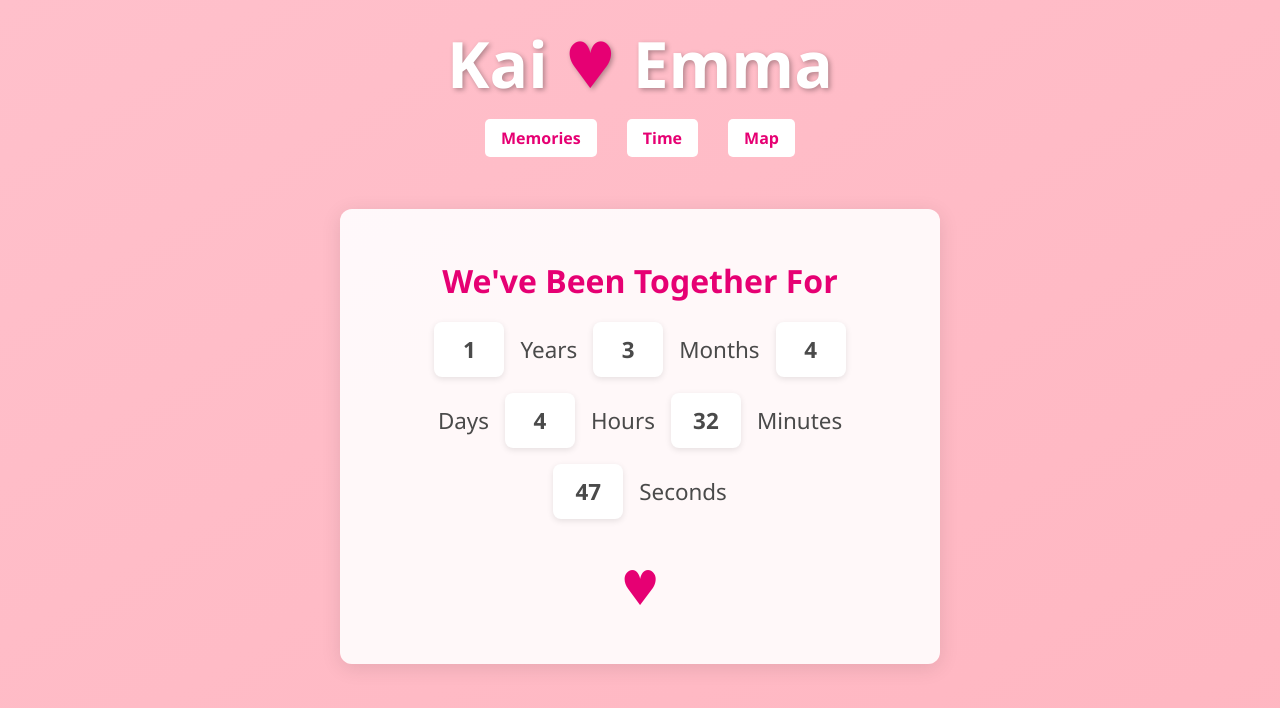
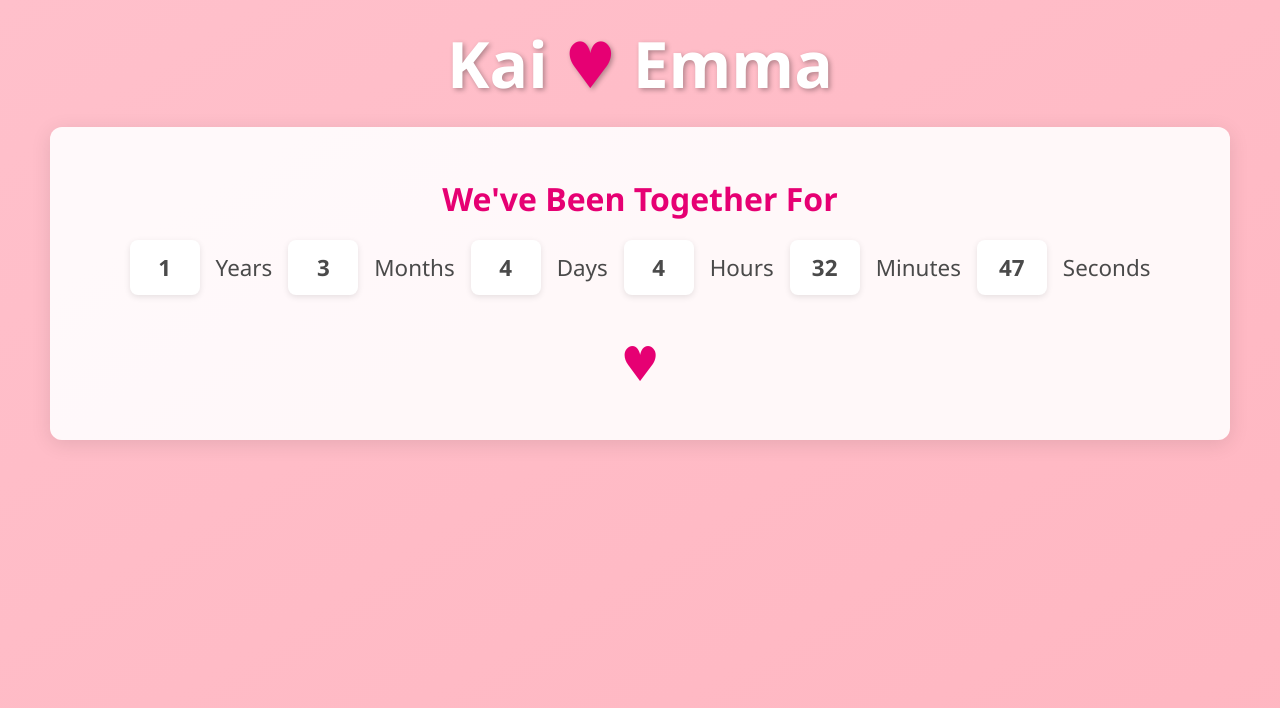
Before and after one commit to KaIWMalcolm/emmaandkai-website, a plain HTML site: page index.html in a window 1280 px wide. Drawn offline with Linux system fonts and the light colour scheme.

Commit message:
Initial commit for our love timer homepage

```diff
--- a/index.html
+++ b/index.html
@@ -1,21 +1,14 @@
 <!DOCTYPE html>
 <html lang="en">
 <head>
-  <meta charset="UTF-8">
+  <meta charset="UTF-8" />
   <title>Our Love Timer</title>
-  <link rel="stylesheet" href="styles.css">
+  <link rel="stylesheet" href="styles.css" />
 </head>
 <body>
-  <!-- Top Header & Nav -->
-  <header class="main-header">
+  <!-- Large Header with Names -->
+  <header class="names-header">
     <h1>Kai <span class="heart-inline">♥</span> Emma</h1>
-    <nav class="top-nav">
-      <ul>
-        <li><a href="memories.html">Memories</a></li>
-        <li><a href="index.html">Time</a></li>
-        <li><a href="map.html">Map</a></li>
-      </ul>
-    </nav>
   </header>
 
   <!-- Timer Box -->
@@ -32,7 +25,6 @@
     <div class="heart">♥</div>
   </div>
 
-  <!-- Your existing script for the timer -->
   <script src="script.js"></script>
 </body>
 </html>
--- a/script.js
+++ b/script.js
@@ -1,6 +1,7 @@
 // Set the date/time you started going out (YYYY-MM-DDTHH:MM:SS)
 const startDate = new Date("2023-11-09T15:30:03");
 
+// Function to calculate the difference in years, months, days, hours, minutes, and seconds
 function getTimeDifference(start, end) {
   let years = end.getFullYear() - start.getFullYear();
   let months = end.getMonth() - start.getMonth();
@@ -9,7 +10,7 @@ function getTimeDifference(start, end) {
   let minutes = end.getMinutes() - start.getMinutes();
   let seconds = end.getSeconds() - start.getSeconds();
 
-  // Adjust seconds/minutes/hours
+  // Adjust seconds, minutes, hours
   if (seconds < 0) {
     seconds += 60;
     minutes--;
@@ -22,13 +23,16 @@ function getTimeDifference(start, end) {
     hours += 24;
     days--;
   }
-  // Adjust days/months
+
+  // Adjust days and months
   if (days < 0) {
-    const prevMonth = new Date(end.getFullYear(), end.getMonth(), 0);
-    days += prevMonth.getDate();
+    // Get the number of days in the previous month
+    let previousMonth = new Date(end.getFullYear(), end.getMonth(), 0);
+    days += previousMonth.getDate();
     months--;
   }
-  // Adjust months/years
+
+  // Adjust months and years
   if (months < 0) {
     months += 12;
     years--;
@@ -41,6 +45,7 @@ function updateTimer() {
   const now = new Date();
   const diff = getTimeDifference(startDate, now);
 
+  // Update HTML elements with the calculated values
   document.getElementById("years").textContent = diff.years;
   document.getElementById("months").textContent = diff.months;
   document.getElementById("days").textContent = diff.days;
@@ -49,5 +54,6 @@ function updateTimer() {
   document.getElementById("seconds").textContent = diff.seconds;
 }
 
+// Update the timer immediately and then every second
 updateTimer();
 setInterval(updateTimer, 1000);
--- a/styles.css
+++ b/styles.css
@@ -5,64 +5,35 @@
     box-sizing: border-box;
   }
 
-  /* BODY */
   body {
     font-family: "Segoe UI", Tahoma, Geneva, Verdana, sans-serif;
     background: linear-gradient(to bottom right, #ffc0cb, #ffb6c1);
     color: #4a4a4a;
+    display: flex;
+    flex-direction: column;
+    align-items: center;
     min-height: 100vh;
   }
 
-  /* HEADER */
-  .main-header {
-    text-align: center;
-    padding: 20px 0;
+  /* Header with Names */
+  .names-header {
+    margin-top: 20px;
+    margin-bottom: 20px;
   }
 
-  .main-header h1 {
+  .names-header h1 {
     font-size: 4rem;
     color: #ffffff;
     text-shadow: 2px 2px 5px rgba(0, 0, 0, 0.3);
   }
 
-  /* Pink heart inline */
-  .heart-inline {
-    color: #e60073;
-  }
-
-  /* NAV BAR */
-  .top-nav ul {
-    list-style: none; /* Remove bullets */
-    display: flex;
-    justify-content: center; /* Center the menu items */
-    gap: 30px;              /* Space between each link */
-    margin-top: 20px;
-  }
-
-  .top-nav a {
-    text-decoration: none;
-    color: #e60073;          /* Pink text for normal state */
-    background-color: #fff;  /* White background for contrast */
-    padding: 8px 16px;
-    border-radius: 5px;
-    font-weight: bold;
-    transition: 0.3s;
-  }
-
-  .top-nav a:hover {
-    background-color: #e60073;  /* Flip to pink background */
-    color: #fff;                /* White text on hover */
-  }
-
-  /* TIMER CONTAINER */
+  /* Timer Container Box */
   .timer-container {
     background-color: rgba(255, 255, 255, 0.9);
     border-radius: 12px;
     padding: 50px 80px;
     text-align: center;
     box-shadow: 0 4px 20px rgba(0, 0, 0, 0.1);
-    max-width: 600px;
-    margin: 40px auto; /* Center horizontally */
   }
 
   .timer-container h2 {
@@ -71,7 +42,7 @@
     color: #e60073;
   }
 
-  /* TIMER DISPLAY */
+  /* Timer Display */
   .timer {
     display: flex;
     flex-wrap: wrap;
@@ -91,13 +62,17 @@
     font-weight: bold;
   }
 
-  /* Animated Heart */
+  /* Heart Styling */
   .heart {
     display: inline-block;
     color: #e60073;
     font-size: 2.5rem;
     animation: pulse 1s infinite alternate;
     margin-top: 20px;
+  }
+
+  .heart-inline {
+    color: #e60073;
   }
 
   @keyframes pulse {
```
